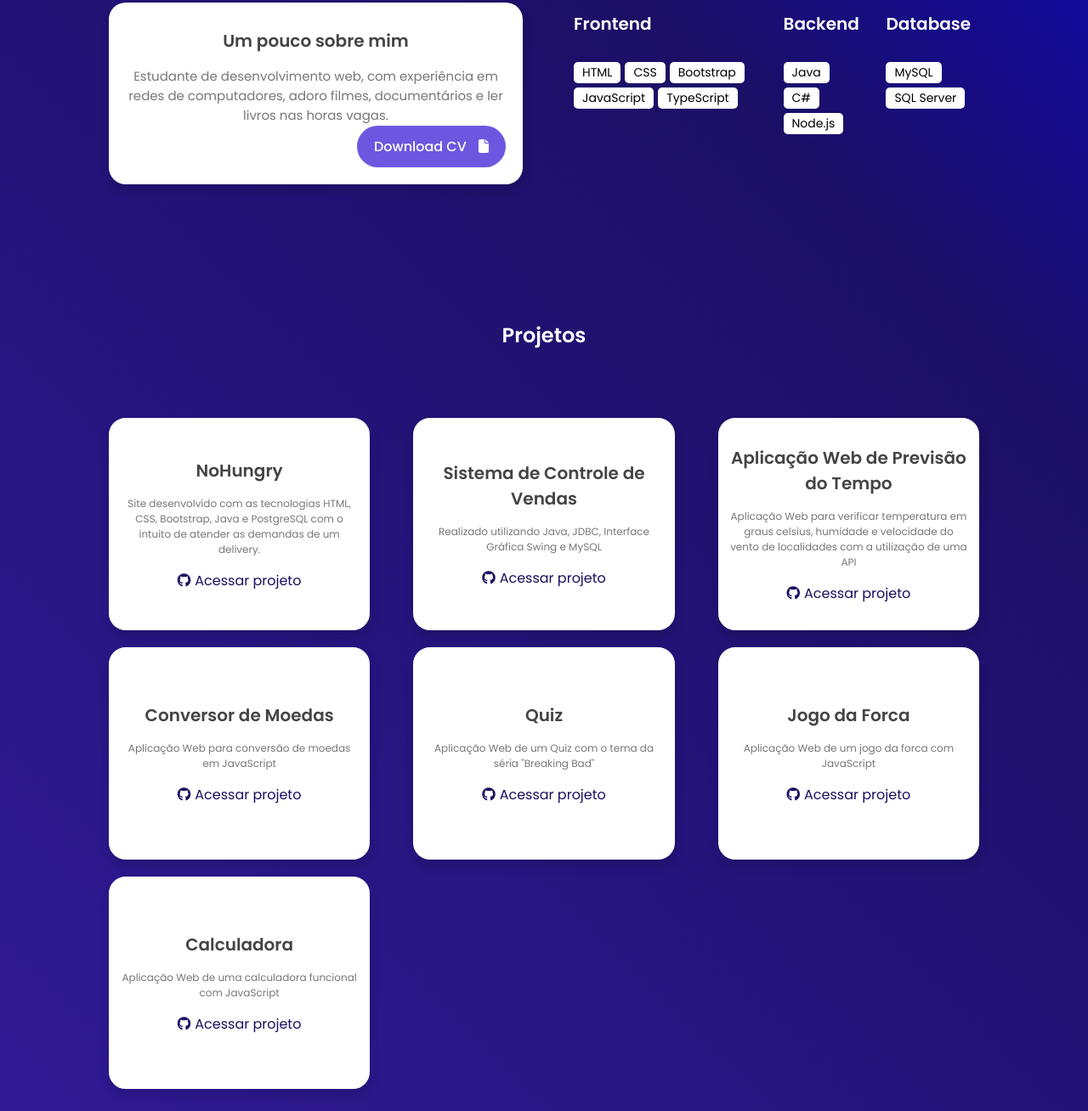
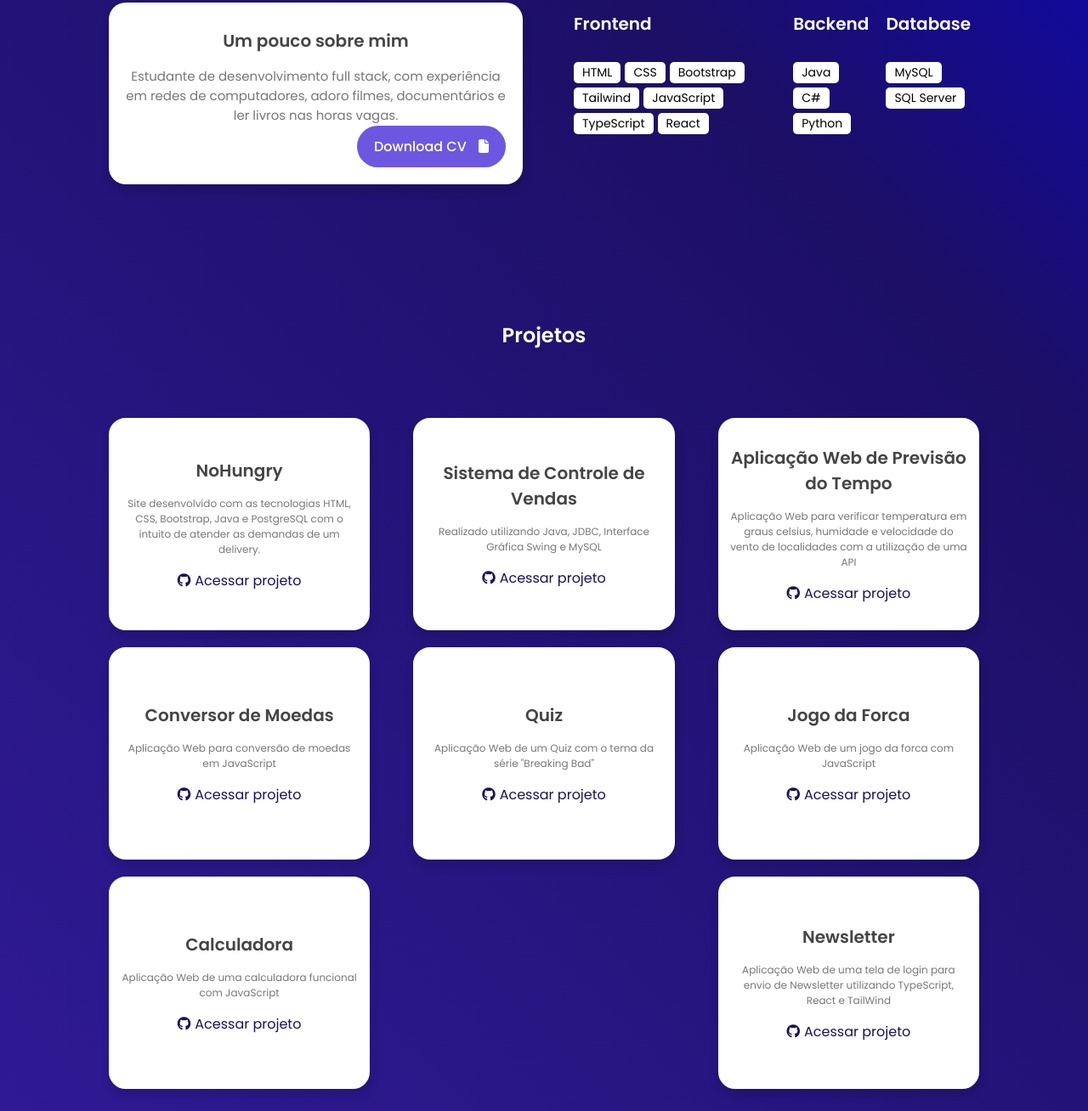
Before and after one commit to rhyanndev/my-portfolio, a plain HTML site: page index.html in a window 1280 px wide. Shown: the part 992-2300 px from the top of the page at 85% size. Drawn offline with nearby package versions, Linux system fonts and the light colour scheme.

Commit message:
add: adicionando novo card

```diff
--- a/index.html
+++ b/index.html
@@ -143,7 +143,7 @@
                 <div class="col">
                     <div class="about-info">
                         <h3>Um pouco sobre mim</h3>
-                        <p>Estudante de desenvolvimento web, com experiência em redes de computadores, adoro filmes, documentários e ler livros nas horas vagas.</p>
+                        <p>Estudante de desenvolvimento full stack, com experiência em redes de computadores, adoro filmes, documentários e ler livros nas horas vagas.</p>
                         <div class="about-btn">
 
 
@@ -163,8 +163,10 @@
                                         <span>HTML</span>
                                         <span>CSS</span>
                                         <span>Bootstrap</span>
+                                        <span>Tailwind</span>
                                         <span>JavaScript</span>
                                         <span>TypeScript</span>
+                                        <span>React</span>
                                 </div>
 
                     </div>
@@ -176,7 +178,8 @@
                                 <div class="skills-list">
                                     <span>Java</span>
                                     <span>C#</span>
-                                    <span>Node.js</span>
+                                    <span>Python</span>
+
                             </div>
                     </div>
 
@@ -233,7 +236,7 @@
                 <div class="project-box">
 
                     <h3>Quiz</h3>
-                   <p>Aplicação Web de um Quiz com o tema da séria "Breaking Bad"</p>
+                   <p>Aplicação Web de um Quiz com o tema da série "Breaking Bad"</p>
                    <div class="project-box-icon"><a href="https://github.com/rhyanndev/quiz-breaking-bad" target="_blank"><i class="fa-brands fa-github"></i>Acessar projeto</a></div>
                 </div>
 
@@ -241,7 +244,7 @@
 
                     <h3>Jogo da Forca</h3>
                    <p>Aplicação Web de um jogo da forca com JavaScript</p>
-                   <div class="project-box-icon"><a href="https://github.com/rhyanndev/calculadora-js" target="_blank"><i class="fa-brands fa-github"></i>Acessar projeto</a></div>
+                   <div class="project-box-icon"><a href="https://github.com/rhyanndev/jogo-da-forca" target="_blank"><i class="fa-brands fa-github"></i>Acessar projeto</a></div>
                 </div>
 
                 <div class="project-box">
@@ -249,6 +252,13 @@
                     <h3>Calculadora</h3>
                    <p>Aplicação Web de uma calculadora funcional com JavaScript</p>
                    <div class="project-box-icon"><a href="https://github.com/rhyanndev/calculadora-js" target="_blank"><i class="fa-brands fa-github"></i>Acessar projeto</a></div>
+                </div>
+
+                <div class="project-box">
+
+                    <h3>Newsletter</h3>
+                   <p>Aplicação Web de uma tela de login para envio de Newsletter utilizando TypeScript, React e TailWind</p>
+                   <div class="project-box-icon"><a href="https://github.com/rhyanndev/newsletter-form" target="_blank"><i class="fa-brands fa-github"></i>Acessar projeto</a></div>
                 </div>
 
 
```
